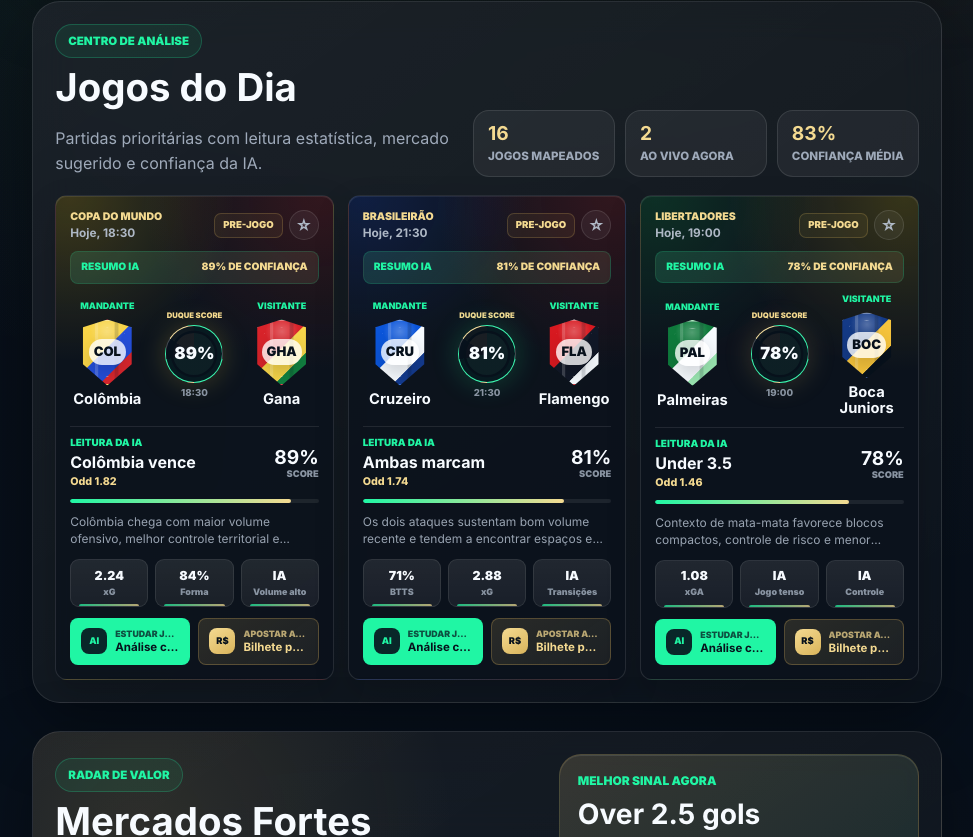
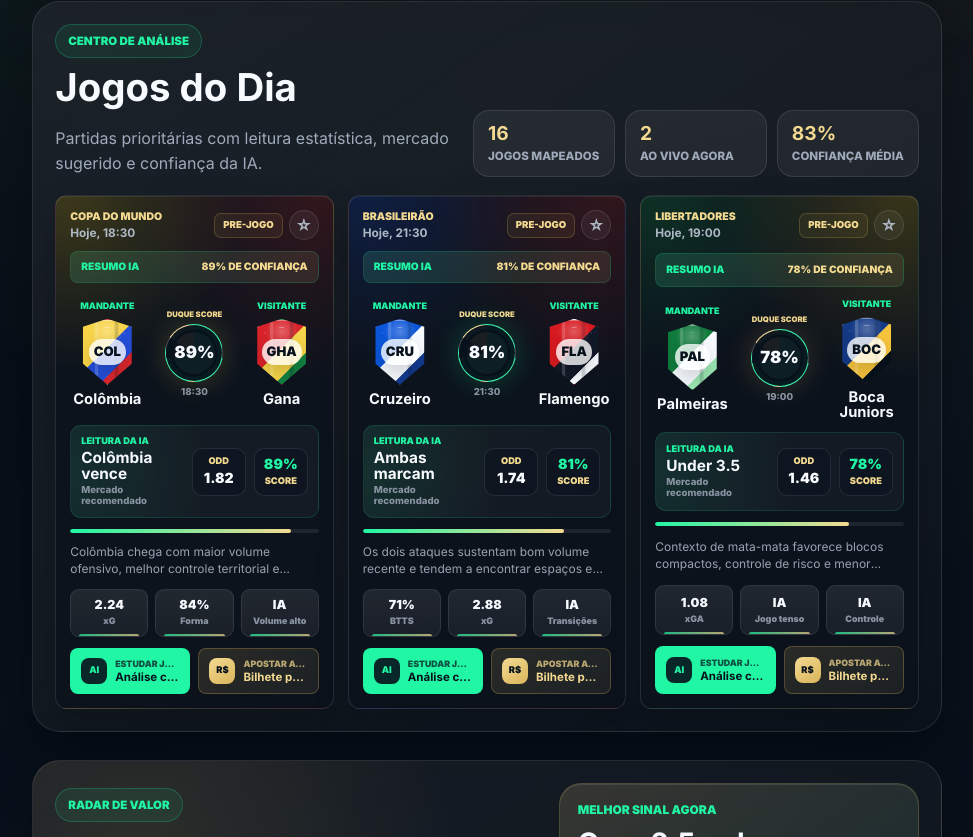
Before and after one commit to duqueroleta/DuqueSports-Codex, a React (Vite) app: page / in a window 1280 px wide. Shown: the part 1790-2627 px from the top of the page, without its empty margins (287-1260 px from the left). Built offline with nearby package versions, Linux system fonts and the light colour scheme; no server answers.

Commit message:
style(mobile): sharpen match AI recommendation

```diff
--- a/src/components/matches/MatchCard.jsx
+++ b/src/components/matches/MatchCard.jsx
@@ -85,7 +85,11 @@ function MatchCard({ isActive = false, match }) {
         <div>
           <span>Leitura da IA</span>
           <strong>{match.signal}</strong>
-          <small>Odd {formatMatchOdds(match.odds)}</small>
+          <small>Mercado recomendado</small>
+        </div>
+        <div className="match-odd-pill">
+          <span>Odd</span>
+          <strong>{formatMatchOdds(match.odds)}</strong>
         </div>
         <div className="match-confidence">
           <strong>{confidenceDisplay}</strong>
--- a/src/styles/match-card.css
+++ b/src/styles/match-card.css
@@ -203,11 +203,15 @@
 
 .match-signal {
   display: grid;
-  grid-template-columns: minmax(0, 1fr) auto;
-  gap: 12px;
+  grid-template-columns: minmax(0, 1fr) auto auto;
+  gap: 8px;
   align-items: center;
-  padding-top: 10px;
-  border-top: 1px solid rgba(255, 255, 255, 0.09);
+  padding: 10px;
+  border: 1px solid rgba(32, 246, 164, 0.13);
+  border-radius: 11px;
+  background:
+    radial-gradient(circle at left, rgba(32, 246, 164, 0.1), transparent 56%),
+    rgba(255, 255, 255, 0.035);
 }
 
 .match-signal > div:first-child > span,
@@ -218,7 +222,7 @@
 
 .match-signal > div:first-child > span {
   color: var(--color-neon);
-  font-size: 0.62rem;
+  font-size: 0.58rem;
   font-weight: 950;
   text-transform: uppercase;
 }
@@ -226,35 +230,54 @@
 .match-signal > div:first-child > strong {
   margin-top: 3px;
   color: var(--color-white);
-  font-size: 1rem;
+  font-size: 0.96rem;
+  line-height: 1.05;
 }
 
 .match-signal > div:first-child > small {
   margin-top: 3px;
-  color: var(--color-gold-soft);
-  font-size: 0.67rem;
+  color: #8994a2;
+  font-size: 0.6rem;
   font-weight: 850;
 }
 
+.match-odd-pill,
 .match-confidence {
+  display: grid;
+  place-items: center;
+  min-width: 54px;
+  min-height: 48px;
+  padding: 6px 7px;
+  border: 1px solid rgba(255, 255, 255, 0.095);
+  border-radius: 10px;
+  background: rgba(7, 17, 28, 0.44);
   text-align: right;
 }
 
+.match-odd-pill span,
+.match-odd-pill strong,
 .match-confidence strong,
 .match-confidence span {
   display: block;
 }
 
+.match-odd-pill strong,
 .match-confidence strong {
   color: var(--color-white);
-  font-size: 1.2rem;
+  font-size: 0.88rem;
+  font-weight: 1000;
 }
 
+.match-odd-pill span,
 .match-confidence span {
-  color: #8994a2;
+  color: var(--color-gold-soft);
   font-size: 0.58rem;
   font-weight: 900;
   text-transform: uppercase;
+}
+
+.match-confidence strong {
+  color: var(--color-neon);
 }
 
 .match-confidence-track {
@@ -448,6 +471,10 @@
     display: none;
   }
 
+  .match-signal {
+    grid-template-columns: minmax(0, 1fr) 56px 56px;
+  }
+
   .match-card-footer {
     position: relative;
     gap: 9px;
```
